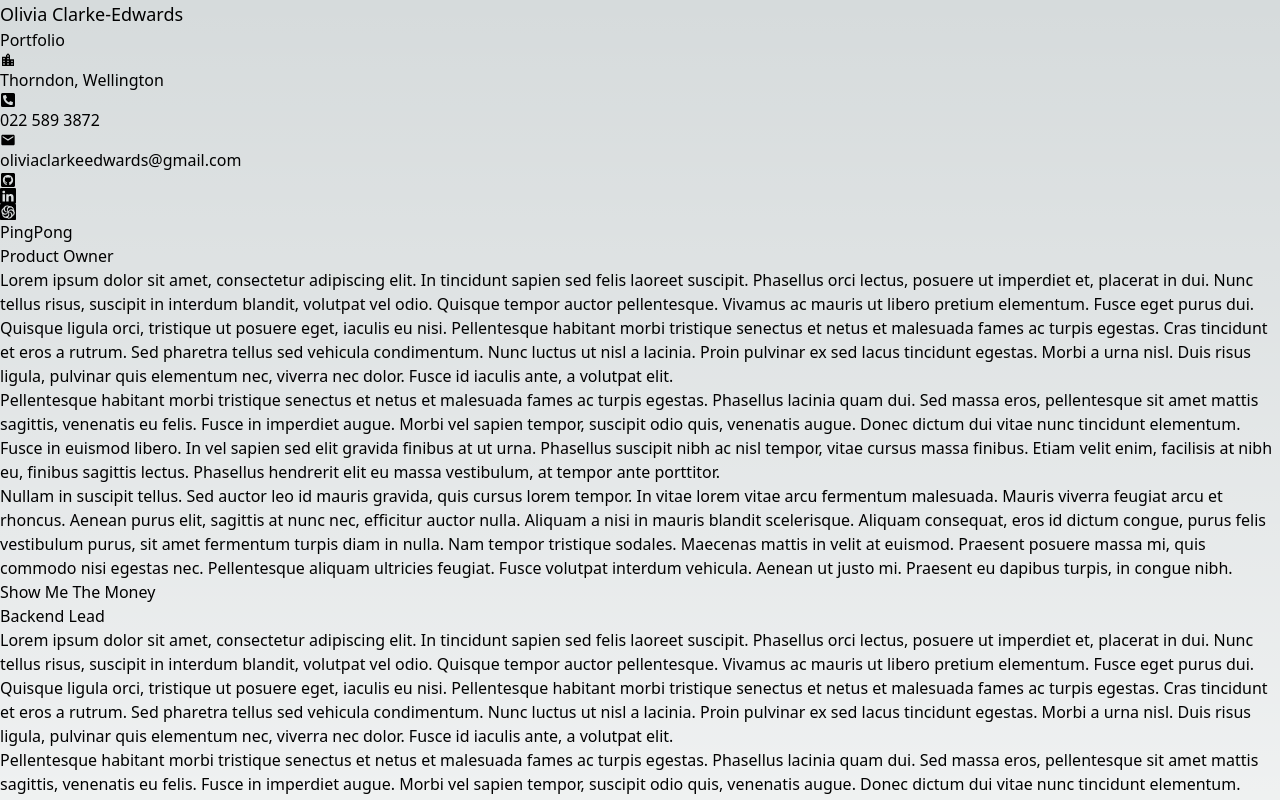
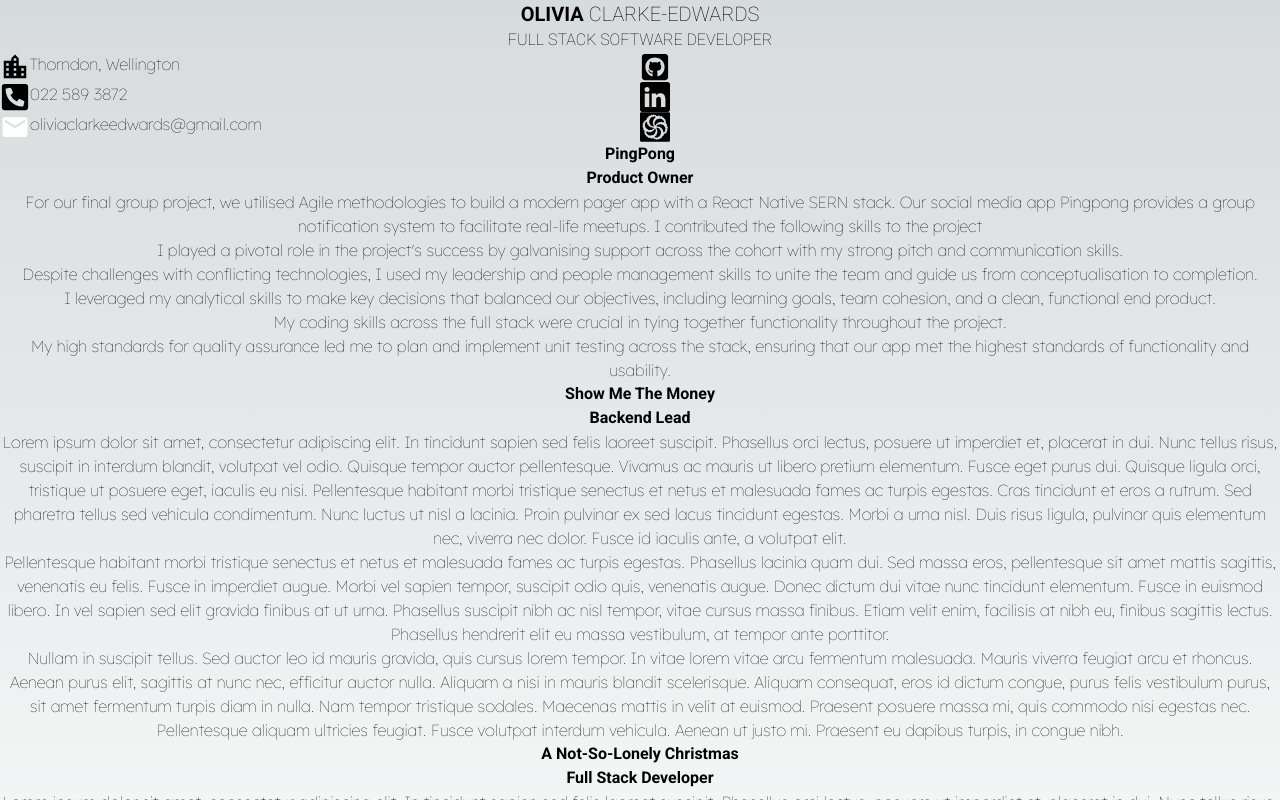
Before and after one commit to olivia-clarkeedwards/olivia-portfolio, a Next.js app: page / in a window 1280 px wide. Shown: the top 800 px of the page. Built offline with nearby package versions, Linux system fonts and the light colour scheme.

Commit message:
add styling

```diff
--- a/pages/_app.tsx
+++ b/pages/_app.tsx
@@ -4,21 +4,28 @@ import type { AppProps } from 'next/app'
 import { Lexend, Roboto } from 'next/font/google'
 
 const lexend = Lexend({ subsets: ['latin'], variable: '--font-lexend' })
-const roboto100 = Roboto({
+const roboto = Roboto({
   subsets: ['latin'],
-  weight: '100',
-  variable: '--font-roboto100',
-})
-const roboto700 = Roboto({
-  subsets: ['latin'],
-  weight: '700',
-  variable: '--font-roboto700',
+  weight: ['100', '700'],
+  variable: '--font-roboto',
 })
 
 export default function App({ Component, pageProps }: AppProps) {
   return (
-    <main className={`${lexend.variable} font-sans`}>
+    <>
+      <style jsx global>{`
+        html {
+          font-family: ${lexend.style.fontFamily};
+          font-weight: 100;
+        }
+        h1,
+        h2,
+        h3 {
+          font-family: ${roboto.style.fontFamily};
+          font-weight: 700;
+        }
+      `}</style>
       <Component {...pageProps} />
-    </main>
+    </>
   )
 }
--- a/pages/components/Header.tsx
+++ b/pages/components/Header.tsx
@@ -1,9 +1,11 @@
 function Header() {
   return (
     <>
-      <header className="header font-sans">
-        <h1 className="text-lg">Olivia Clarke-Edwards</h1>
-        <h2>Portfolio</h2>
+      <header className="block">
+        <h1 className="text-lg text-xl">
+          OLIVIA <span className="font-thin">CLARKE-EDWARDS</span>
+        </h1>
+        <h2 className="font-medium">FULL STACK SOFTWARE DEVELOPER</h2>
       </header>
     </>
   )
--- a/pages/components/Links.tsx
+++ b/pages/components/Links.tsx
@@ -7,17 +7,28 @@ import Link from 'next/link'
 
 function Links() {
   return (
-    <>
-      <MdLocationCity />
-      <p>Thorndon, Wellington</p>
-      <FaPhoneSquareAlt />
-      <p>022 589 3872</p>
-      <MdEmail />
-      <p>oliviaclarkeedwards@gmail.com</p>
-      <FaGithubSquare />
-      <BsLinkedin />
-      <SiCodewars />
-    </>
+    <div className="flex w-full">
+      <div className="w-1/2">
+        <div className="flex">
+          <MdLocationCity size="30" />
+          <p>Thorndon, Wellington</p>
+        </div>
+        <div className="flex">
+          <FaPhoneSquareAlt size="30" />
+          <p>022 589 3872</p>
+        </div>
+        <div className="flex">
+          <MdEmail size="30" color="white" />
+          <p>oliviaclarkeedwards@gmail.com</p>
+        </div>
+      </div>
+
+      <div className="w-1/2">
+        <FaGithubSquare size="30" />
+        <BsLinkedin size="30" />
+        <SiCodewars size="30" />
+      </div>
+    </div>
   )
 }
 
--- a/pages/index.tsx
+++ b/pages/index.tsx
@@ -11,10 +11,10 @@ export default function Home() {
   useEffect(() => setData(projectData), [])
 
   return (
-    <>
+    <main className="text-center">
       <Header />
       <Links />
       <Projects projects={data} />
-    </>
+    </main>
   )
 }
--- a/public/projectData.json
+++ b/public/projectData.json
@@ -3,11 +3,11 @@
     "title": "PingPong",
     "date": "April 2023",
     "role": "Product Owner",
-    "description": ["Lorem ipsum dolor sit amet, consectetur adipiscing elit. In tincidunt sapien sed felis laoreet suscipit. Phasellus orci lectus, posuere ut imperdiet et, placerat in dui. Nunc tellus risus, suscipit in interdum blandit, volutpat vel odio. Quisque tempor auctor pellentesque. Vivamus ac mauris ut libero pretium elementum. Fusce eget purus dui. Quisque ligula orci, tristique ut posuere eget, iaculis eu nisi. Pellentesque habitant morbi tristique senectus et netus et malesuada fames ac turpis egestas. Cras tincidunt et eros a rutrum. Sed pharetra tellus sed vehicula condimentum. Nunc luctus ut nisl a lacinia. Proin pulvinar ex sed lacus tincidunt egestas. Morbi a urna nisl. Duis risus ligula, pulvinar quis elementum nec, viverra nec dolor. Fusce id iaculis ante, a volutpat elit.",
-
-    "Pellentesque habitant morbi tristique senectus et netus et malesuada fames ac turpis egestas. Phasellus lacinia quam dui. Sed massa eros, pellentesque sit amet mattis sagittis, venenatis eu felis. Fusce in imperdiet augue. Morbi vel sapien tempor, suscipit odio quis, venenatis augue. Donec dictum dui vitae nunc tincidunt elementum. Fusce in euismod libero. In vel sapien sed elit gravida finibus at ut urna. Phasellus suscipit nibh ac nisl tempor, vitae cursus massa finibus. Etiam velit enim, facilisis at nibh eu, finibus sagittis lectus. Phasellus hendrerit elit eu massa vestibulum, at tempor ante porttitor.",
-
-    "Nullam in suscipit tellus. Sed auctor leo id mauris gravida, quis cursus lorem tempor. In vitae lorem vitae arcu fermentum malesuada. Mauris viverra feugiat arcu et rhoncus. Aenean purus elit, sagittis at nunc nec, efficitur auctor nulla. Aliquam a nisi in mauris blandit scelerisque. Aliquam consequat, eros id dictum congue, purus felis vestibulum purus, sit amet fermentum turpis diam in nulla. Nam tempor tristique sodales. Maecenas mattis in velit at euismod. Praesent posuere massa mi, quis commodo nisi egestas nec. Pellentesque aliquam ultricies feugiat. Fusce volutpat interdum vehicula. Aenean ut justo mi. Praesent eu dapibus turpis, in congue nibh."],
+    "description": ["For our final group project, we utilised Agile methodologies to build a modern pager app with a React Native SERN stack. Our social media app Pingpong provides a group notification system to facilitate real-life meetups. I contributed the following skills to the project", "I played a pivotal role in the project's success by galvanising support across the cohort with my strong pitch and communication skills.",
+    "Despite challenges with conflicting technologies, I used my leadership and people management skills to unite the team and guide us from conceptualisation to completion.",
+    "I leveraged my analytical skills to make key decisions that balanced our objectives, including learning goals, team cohesion, and a clean, functional end product.",
+   " My coding skills across the full stack were crucial in tying together functionality throughout the project.",
+    "My high standards for quality assurance led me to plan and implement unit testing across the stack, ensuring that our app met the highest standards of functionality and usability."],
     "learning": ["Lorem ipsum dolor sit amet, consectetur adipiscing elit. In tincidunt sapien sed felis laoreet suscipit. Phasellus orci lectus, posuere ut imperdiet et, placerat in dui. Nunc tellus risus, suscipit in interdum blandit, volutpat vel odio. Quisque tempor auctor pellentesque. Vivamus ac mauris ut libero pretium elementum. Fusce eget purus dui. Quisque ligula orci, tristique ut posuere eget, iaculis eu nisi. Pellentesque habitant morbi tristique senectus et netus et malesuada fames ac turpis egestas. Cras tincidunt et eros a rutrum. Sed pharetra tellus sed vehicula condimentum. Nunc luctus ut nisl a lacinia. Proin pulvinar ex sed lacus tincidunt egestas. Morbi a urna nisl. Duis risus ligula, pulvinar quis elementum nec, viverra nec dolor. Fusce id iaculis ante, a volutpat elit.",
 
     "Pellentesque habitant morbi tristique senectus et netus et malesuada fames ac turpis egestas. Phasellus lacinia quam dui. Sed massa eros, pellentesque sit amet mattis sagittis, venenatis eu felis. Fusce in imperdiet augue. Morbi vel sapien tempor, suscipit odio quis, venenatis augue. Donec dictum dui vitae nunc tincidunt elementum. Fusce in euismod libero. In vel sapien sed elit gravida finibus at ut urna. Phasellus suscipit nibh ac nisl tempor, vitae cursus massa finibus. Etiam velit enim, facilisis at nibh eu, finibus sagittis lectus. Phasellus hendrerit elit eu massa vestibulum, at tempor ante porttitor.",
```
